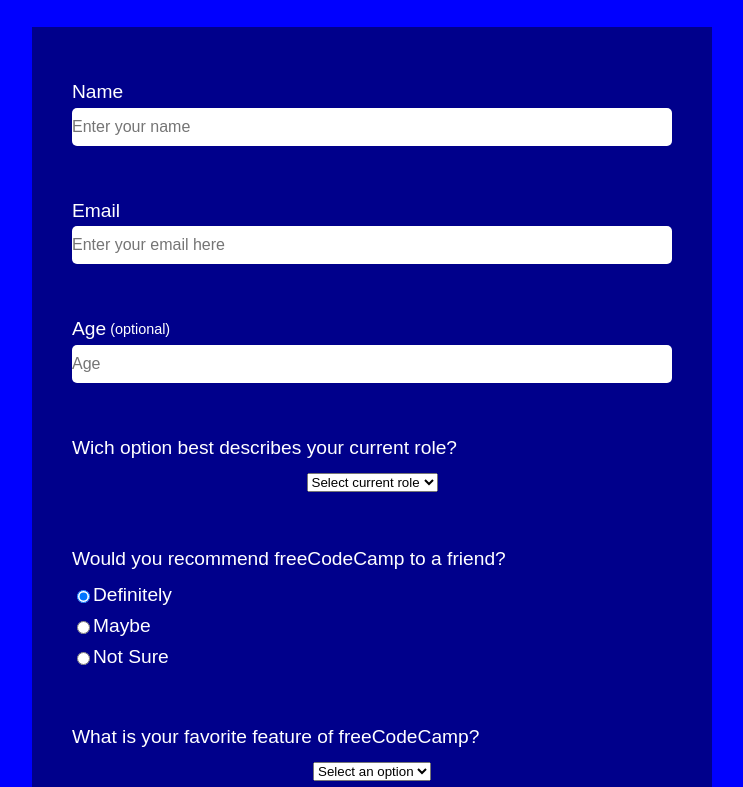
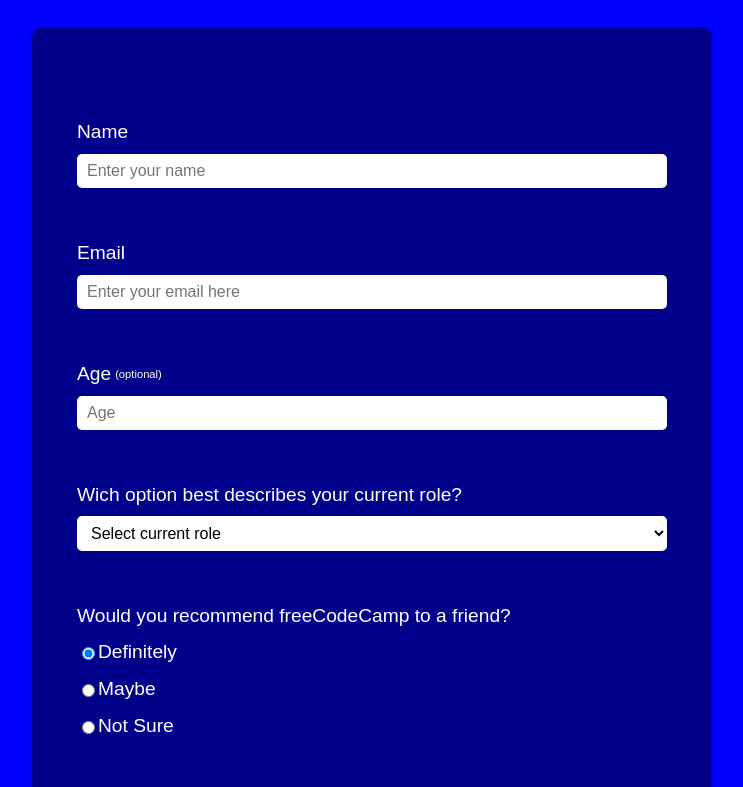
Before and after one commit to ruimpcastro/survey-form, a plain HTML site: page index.html in a window 1280 px wide. Shown: the part 165-952 px from the top of the page, without its empty margins (268-1011 px from the left). Drawn offline with Linux system fonts and the light colour scheme.

Commit message:
Added dropdown style and changed tip style

```diff
--- a/index.html
+++ b/index.html
@@ -39,7 +39,7 @@
         <div class="form-style">
             <p>Wich option best describes your current role?</p>
 
-            <select id="dropdown" name="role" required="">
+            <select id="dropdown" class="form-control" name="role" required="">
                 <option disabled="" selected="" value="">Select current role</option>
                 <option value="student">Student</option>
                 <option value="job">Full Time Job</option>
@@ -70,7 +70,7 @@
 
         <div class="form-style">
             <p>What is your favorite feature of freeCodeCamp?</p>
-            <select id="dropdown" name="favorite" >
+            <select id="dropdown" class="form-control" name="favorite" >
                 <option disabled="" selected="" value="">Select an option</option>
                 <option value="challenges">Challenges</option>
                 <option value="projects">Projects</option>
--- a/style.css
+++ b/style.css
@@ -30,7 +30,7 @@ header {
 #survey-form {
     text-align: center;
     margin: 30px 300px 20px 300px;
-    padding: 40px 5px 10px 5px
+    padding: 40px 5px 10px 5px;
     border-radius: 10px;
     background-color: darkblue;
 }
@@ -43,15 +43,17 @@ label {
     display: flex;
     font-size: 1.2rem;
     align-items: center;
+    padding-bottom: 0.4rem;
 }
 
 .form-control {
     width: 100%;
     border-radius: 5px;
     border-style: hidden;
-    padding: 10px 0 10px 0;
+    padding: 8px 10px 8px 10px;
     font-size: inherit;
     font-style: inherit;
+    box-sizing: border-box;
 }
 
 #name-label {
@@ -86,12 +88,14 @@ p {
 }
 
 #dropdown {
-
+    background-color: white;
 }
 
 .tip {
-    font-size: 0.9rem;
+    font-size: 0.7rem;
     padding-left: 4px;
+    display: flex;
+    align-items: center;
 }
 
 #submit {
```
